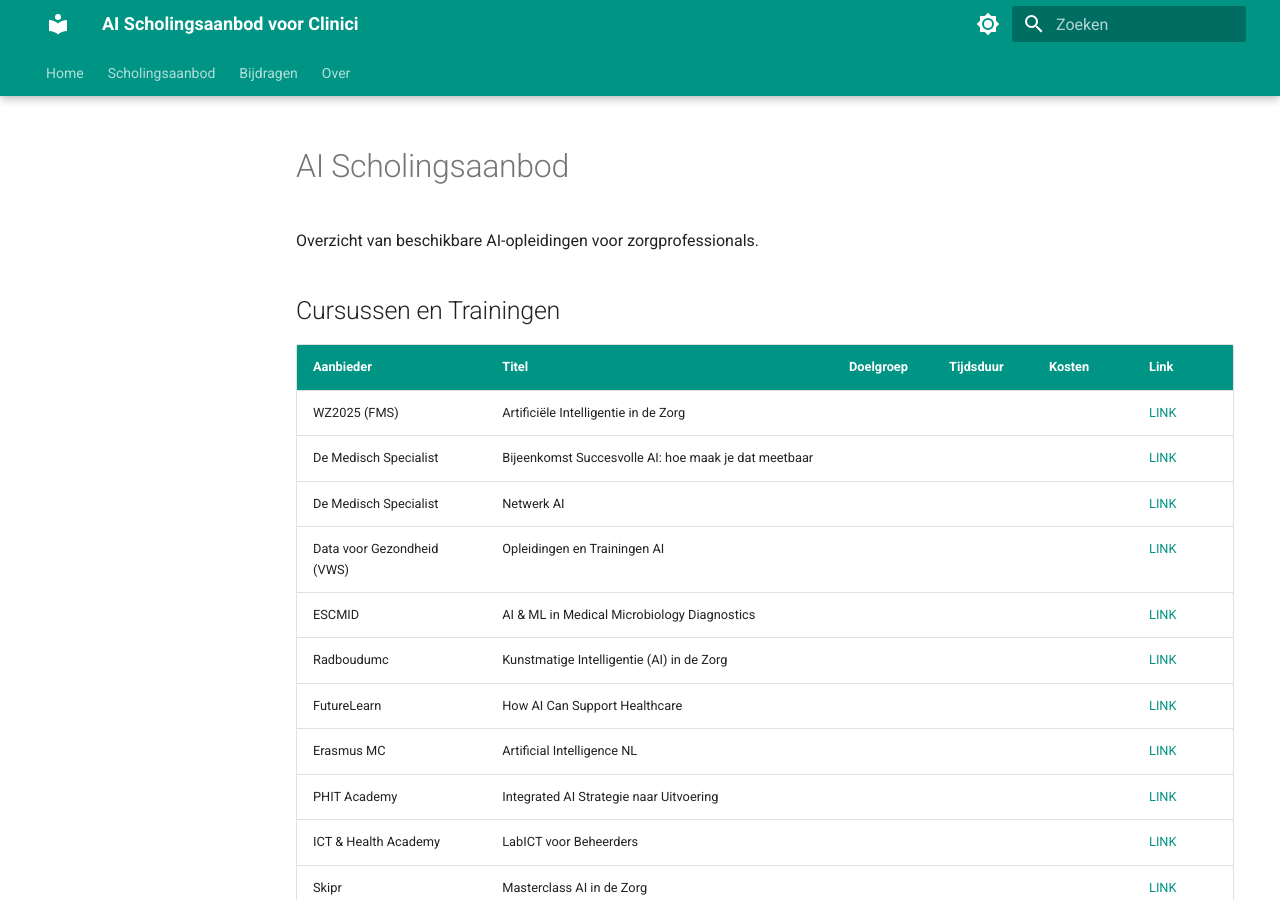
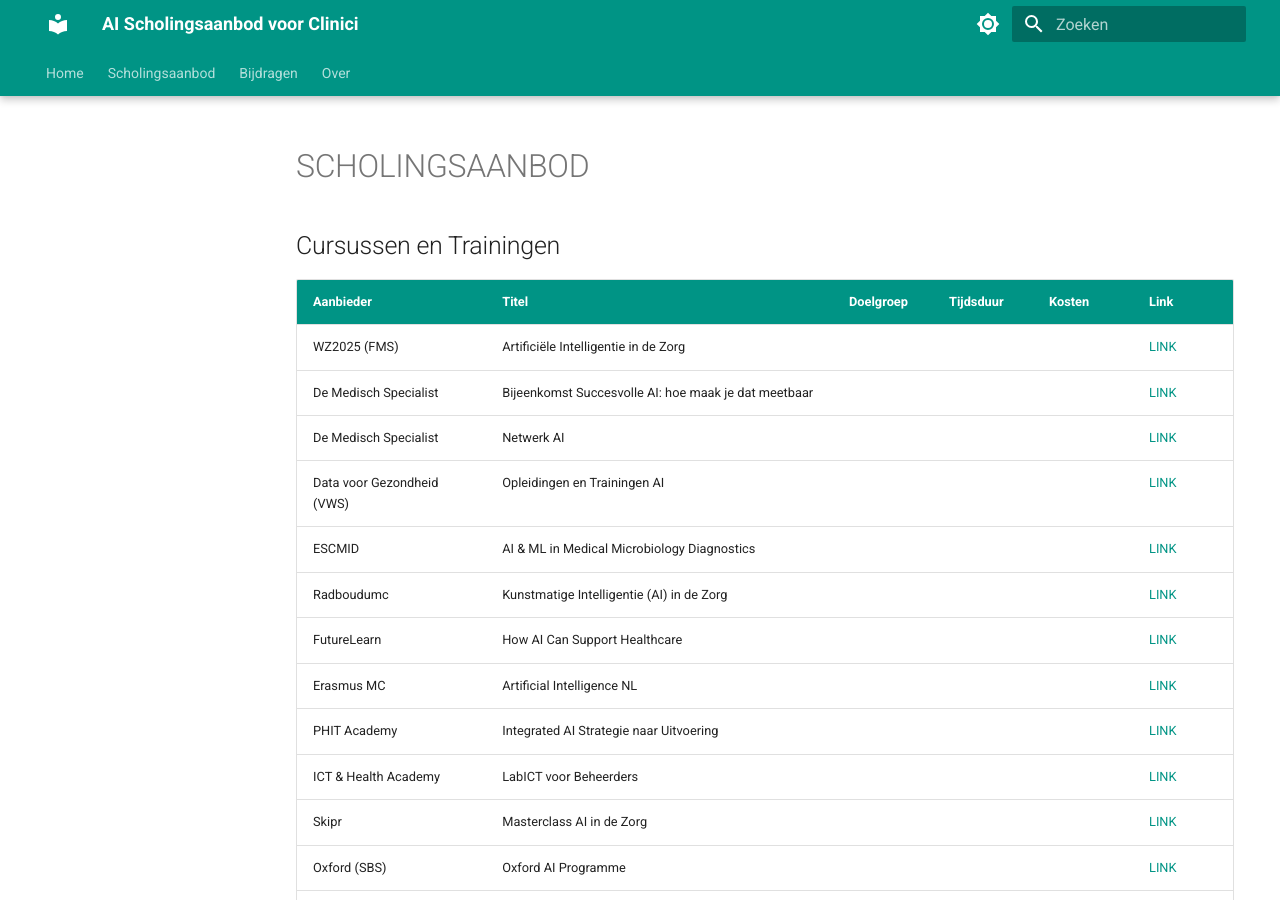
Before and after one commit to Ajsvdk/Ai-Geletterdheid-FMS, an MkDocs documentation site: the page built from docs/SCHOLINGSAANBOD.md, in a window 1280 px wide and 900 px high. Built offline with MkDocs 1.6.1 and Material for MkDocs 9.7.7, drawn with Linux system fonts in a browser that asks for light colours.

Commit message:
removed title

```diff
--- a/docs/SCHOLINGSAANBOD.md
+++ b/docs/SCHOLINGSAANBOD.md
@@ -1,7 +1,3 @@
-# AI Scholingsaanbod
-
-Overzicht van beschikbare AI-opleidingen voor zorgprofessionals.
-
 ## Cursussen en Trainingen
 
 | Aanbieder | Titel | Doelgroep | Tijdsduur | Kosten | Link |
```
